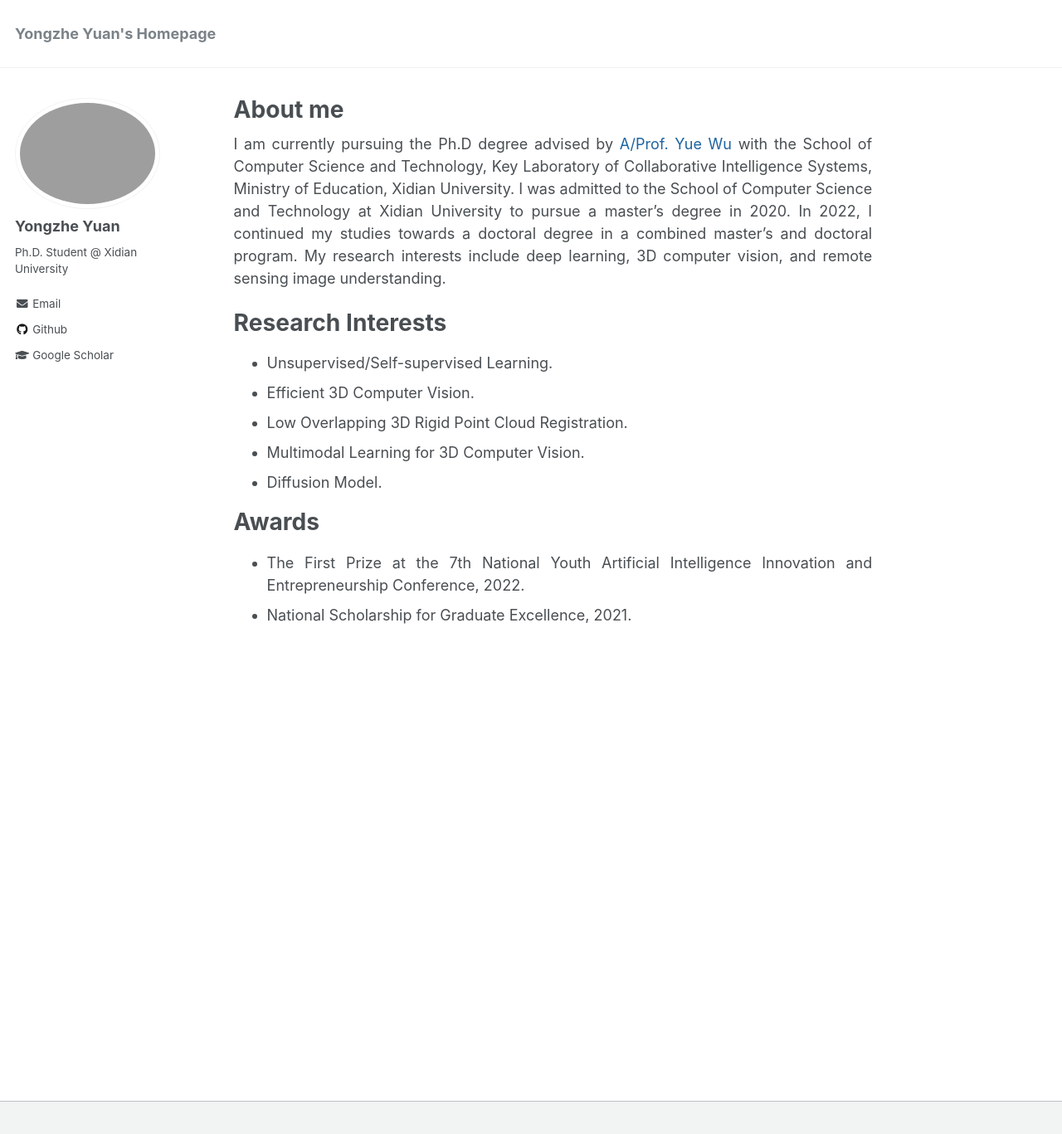
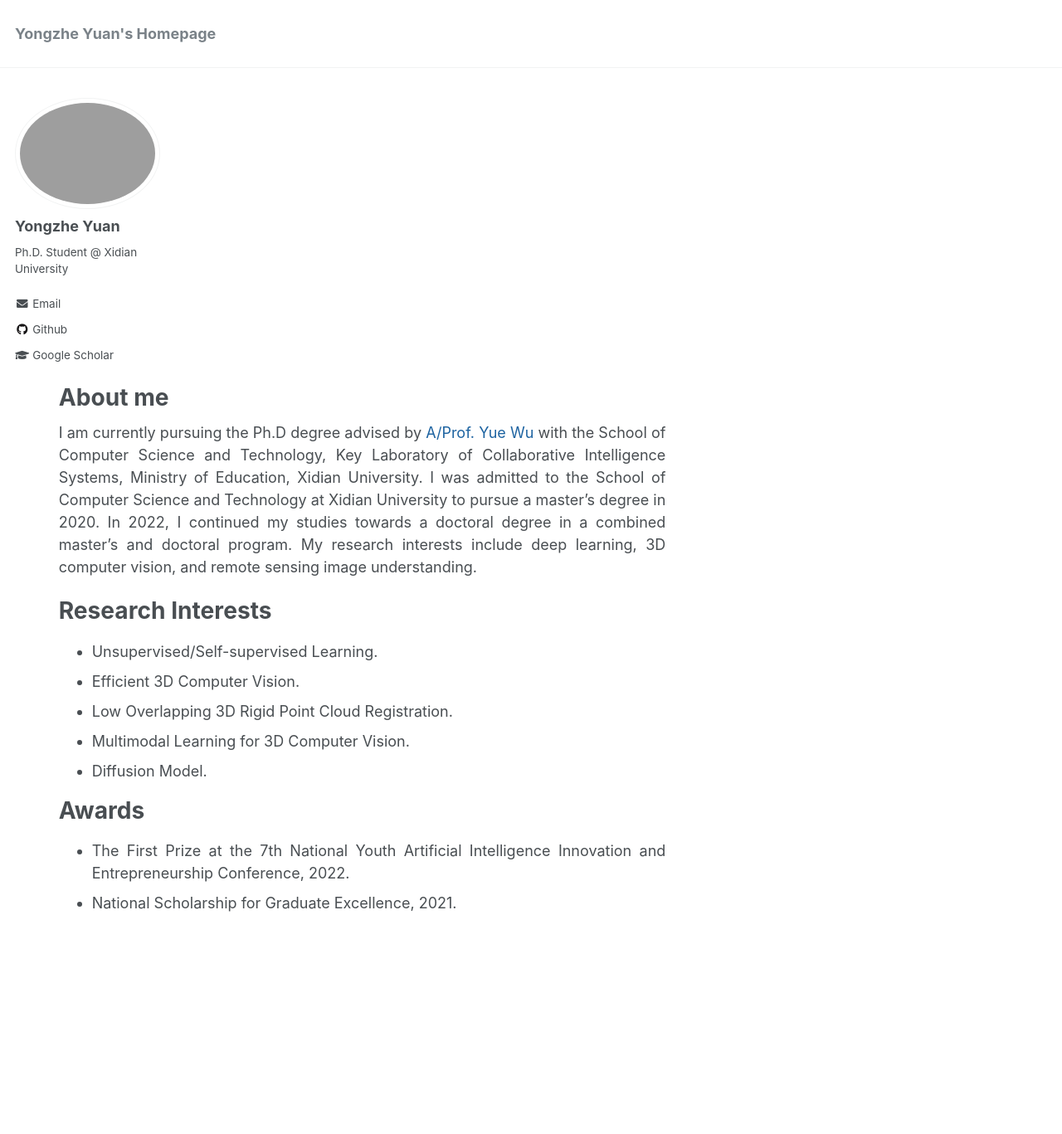
Before and after one commit to YYZMARS/YYZMARS.github.io, a Jekyll site: the page built from _pages/home.md, in a window 1280 px wide and 1400 px high. Shown: the top 1367 px of the window at 83% size. Built offline with Jekyll 4.4.1, drawn with Linux system fonts in a browser that asks for light colours; a script that is not in the unit is left out.

Commit message:
Update _page.scss

```diff
--- a/_sass/_page.scss
+++ b/_sass/_page.scss
@@ -21,7 +21,7 @@
     width: 80%;
     padding-left: 0;
     padding-right: 2%;
-    @include span(10 of 12 last);
+    // @include span(10 of 12 last);
     @include prefix(0.5 of 12);
     @include suffix(2 of 12);
   }
```
